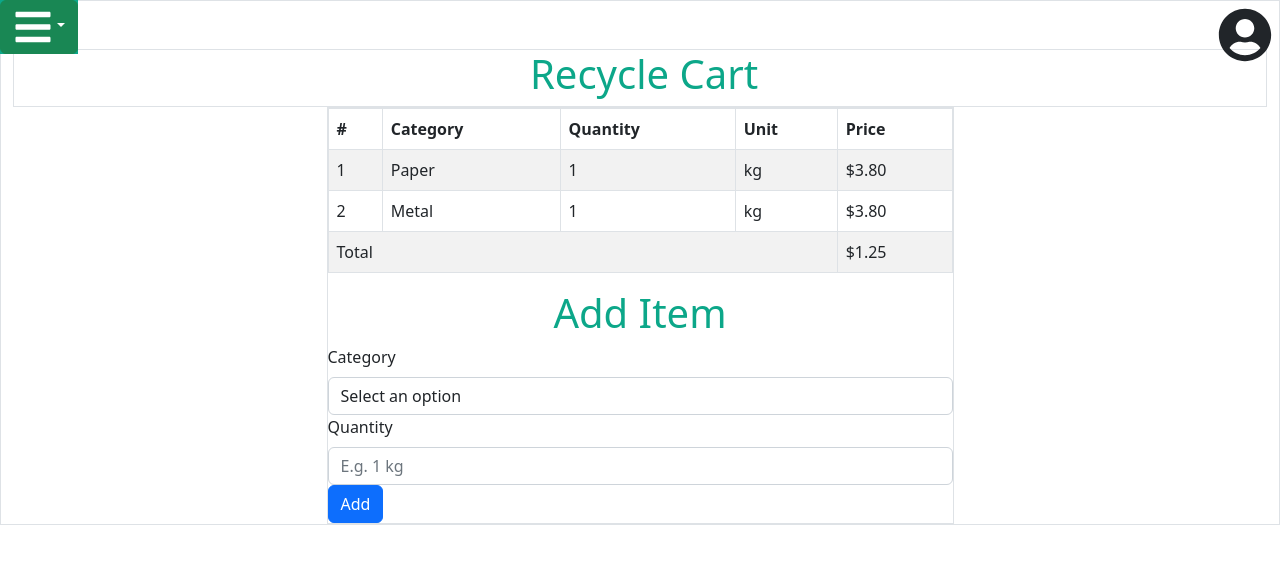
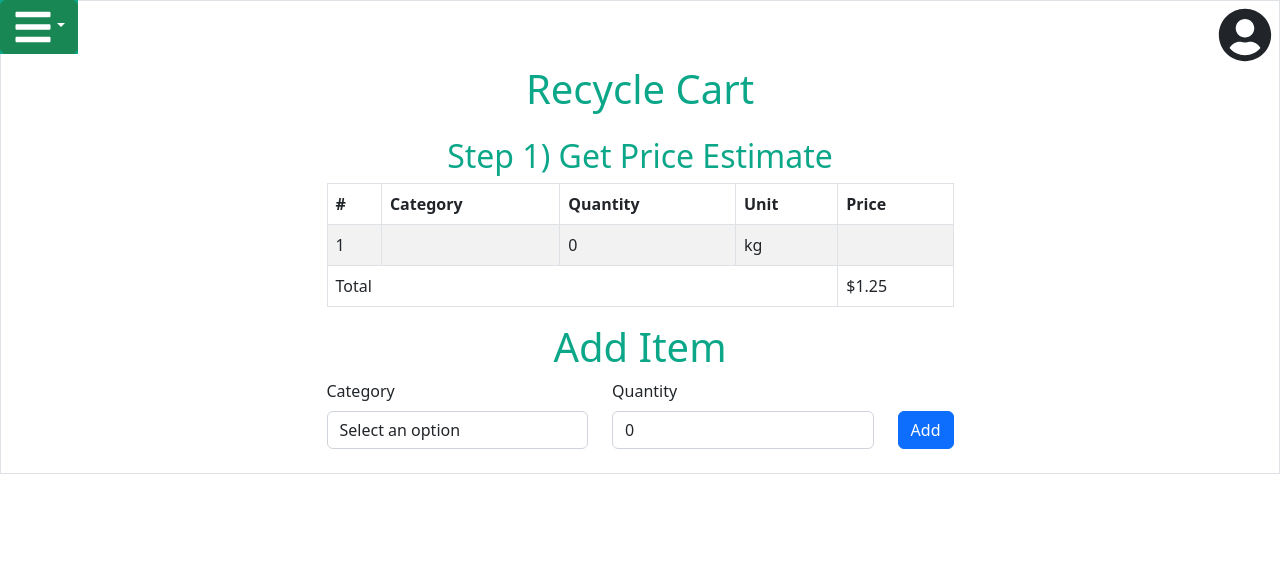
Before and after one commit to mtech-batch-31/waste-recycler-client, a React (Create React App) app: page /price in a window 1280 px wide. Both pictures are taken after a click on the button "Add". Shown: the top 564 px of the page. Built offline with nearby package versions, Linux system fonts and the light colour scheme.

Commit message:
updated price page

```diff
--- a/src/Page/Price.css
+++ b/src/Page/Price.css
@@ -1,5 +1,6 @@
-h1 {
+h1, h2, h3 {
   color: #0CA789;
+  /* font-weight: bold; */
 }
 
 .custom-color {
--- a/src/Page/Price.tsx
+++ b/src/Page/Price.tsx
@@ -7,19 +7,26 @@ import './Price.css';
 import axios from 'axios';
 // import MockAdapter from 'axios-mock-adapter'; // import the mocking library
 import Cookies from 'js-cookie';
-import { TABLE_DATA, CATEGORY } from '../utilities/constants';
+import { TABLE_DATA, CATEGORY_DATA } from '../utilities/constants';
+
+
+interface RecycleRequestItem {
+    category: string;
+    quantity: number;
+    // price: number;
+}
 
 
 interface RecycleFormState {
     category: string;
-    quantity: string;
+    quantity: number;
 }
 
 
-interface LoginFormState {
-    email: string;
-    password: string;
-}
+// interface LoginFormState {
+//     email: string;
+//     password: string;
+// }
 
 interface ResponseData {
     message: string;
@@ -30,14 +37,17 @@ interface ResponseData {
 const Price: React.FC = () => {
     const recycleFormData: RecycleFormState = {
         category: '',
-        quantity: '',
+        quantity: 0,
     };
 
-    const initialFormData: LoginFormState = {
-        email: '',
-        password: '',
-    };
+    // const initialFormData: LoginFormState = {
+    //     email: '',
+    //     password: '',
+    // };
 
+    const recycleRequestItems: RecycleRequestItem[] = [];
+    // const [data, setData] = useState<RecycleRequestItem[]>(recycleRequestItems);
+    const [recycleRequest, setRecycleRequest] = useState<RecycleRequestItem[]>(recycleRequestItems);
     const [formData, setFormData] = useState<RecycleFormState>(recycleFormData);
     // const [formData, setFormData] = useState<LoginFormState>(initialFormData);
     const [responseData, setResponseData] = useState<ResponseData | null>(null);
@@ -56,6 +66,9 @@ const Price: React.FC = () => {
         }
     }, []);
 
+    useEffect(() => {
+    }, recycleRequestItems);
+
     const removeToken = () => {
         Cookies.remove('access_token');
     };
@@ -70,6 +83,9 @@ const Price: React.FC = () => {
 
     const handleFormSubmit = async (event: React.FormEvent<HTMLFormElement>) => {
         event.preventDefault();
+        console.log("form submit")
+        setRecycleRequest([...recycleRequest, {category: formData.category, quantity: formData.quantity}])
+        console.log("form submit, recycleRequest: ", recycleRequest);
         // Clear the responseData and errorMessage
         setResponseData(null);
         setErrorMessage('');
@@ -104,13 +120,19 @@ const Price: React.FC = () => {
 
     return (
         <Container fluid className="border">
-            <div className="mt-5 border">
+            {/* <div className="mt-5 border">
                 <h1 className="text-center">Recycle Cart</h1>
-            </div>
+                <h2 className="">Step 1) Get Price Estimate</h2>
+            </div> */}
             {/* <Row className="vh-100 justify-content-center align-items-center"> */}
             <div>
 
-                <div className=" border col-12 col-sm-10 col-md-8 col-lg-6 mx-auto">
+                <div className="mt-5  col-12 col-sm-10 col-md-8 col-lg-6 mx-auto">
+
+                    <div className=" ">
+                        <h1 className="text-center p-3">Recycle Cart</h1>
+                        <h2 className="text-center">Step 1) Get Price Estimate</h2>
+                    </div>
                     <Table striped bordered hover>
                     <thead>
                         <tr>
@@ -122,7 +144,18 @@ const Price: React.FC = () => {
                         </tr>
                     </thead>
                     <tbody>
+                        {recycleRequest.map((item, index)=>
+                            <>
                                 <tr>
+                                    <td>{index+1}</td>
+                                    <td>{item.category}</td>
+                                    <td>{item.quantity}</td>
+                                    <td>kg</td>
+                                    <td></td>
+                                </tr>
+                            </>)
+                        }
+                        {/* <tr>
                             <td>1</td>
                             <td>Paper</td>
                             <td>1</td>
@@ -135,7 +168,8 @@ const Price: React.FC = () => {
                             <td>1</td>
                             <td>kg</td>
                             <td>$3.80</td>
-                        </tr>
+                        </tr> */}
+
                         <tr>
                         {/* <td></td> */}
                         <td colSpan={4}>Total</td>
@@ -147,6 +181,10 @@ const Price: React.FC = () => {
 
                     <Form onSubmit={handleFormSubmit}>
                         <h1 className="custom-color text-center">Add Item</h1>
+                        <Row>
+
+
+                        <Col>
                             <Form.Group controlId="exampleForm.ControlSelect1">
                                 <Form.Label>Category</Form.Label>
                                 <Form.Control
@@ -157,9 +195,11 @@ const Price: React.FC = () => {
                                     onChange={handleInputChange}
                                 >
                                 <option value="">Select an option</option>
-                            { CATEGORY.map(c => <option value={c.category}>{c.category}</option >) }
+                                { CATEGORY_DATA.map(c => <option key={c.category} value={c.category}>{c.category}</option >) }
                                 </Form.Control>
                             </Form.Group>
+                        </Col>
+
 
 
                         {/* <Form.Group controlId="category">
@@ -169,17 +209,20 @@ const Price: React.FC = () => {
                                 { CATEGORY.map(c => <option value={c.category}>{c.category}</option >) }
                             </Form.Select>
                         </Form.Group> */}
+
+                        <Col>
                             <Form.Group controlId="quantity">
                                 <Form.Label>Quantity</Form.Label>
                                 <Form.Control
-                                // type="password"
+                                    type="number"
                                     placeholder="E.g. 1 kg"
                                     name="quantity"
                                     value={formData.quantity}
                                     onChange={handleInputChange}
-                                required
+                                    // required
                                 />
                             </Form.Group>
+                        </Col>
                         {/* <Form.Group controlId="email">
                             <Form.Label>Category</Form.Label>
                             <Form.Control
@@ -202,9 +245,12 @@ const Price: React.FC = () => {
                                 required
                             />
                         </Form.Group> */}
-                        <Button>Add</Button>
-                        {responseData && <div className="text-success mr-2 d-inline-block">{responseData.message}</div>}
-                        {errorMessage && <div className="text-danger mr-2 d-inline-block">{errorMessage}</div>}<br />
+                        {/* <Button>Add</Button> */}
+                        <Col xs="auto" className='d-flex align-items-end justify-content-end'>
+                            <Button variant="primary" type="submit" >Add</Button>
+                        </Col>
+
+
                         {/* <Row className="d-flex justify-content-between align-items-center">
                             <Col>
                                 <Link to="/register"><Button variant="primary" className="btn-custom-outline">Register</Button></Link>
@@ -213,6 +259,9 @@ const Price: React.FC = () => {
                                 <Button variant="primary" type="submit" className="btn-custom">Login</Button>
                             </Col>
                         </Row> */}
+                        </Row>
+                        {responseData && <div className="text-success mr-2 d-inline-block">{responseData.message}</div>}
+                        {errorMessage && <div className="text-danger mr-2 d-inline-block">{errorMessage}</div>}<br />
                     </Form>
                 </div>
             {/* </Row> */}
--- a/src/utilities/constants.js
+++ b/src/utilities/constants.js
@@ -5,9 +5,9 @@ export const TABLE_DATA = [
 ]
 
 
-export const CATEGORY = [
+export const CATEGORY_DATA = [
     {"category":"Plastic","units":"kg"},
     {"category":"Paper","units":"kg"},
     {"category":"Metal","units":"kg"},
-    {"category":"Cloth","units":"kg"}
+    {"category":"Textile","units":"kg"}
 ]
```
Lines whose indentation alone changed are shown as unchanged.
